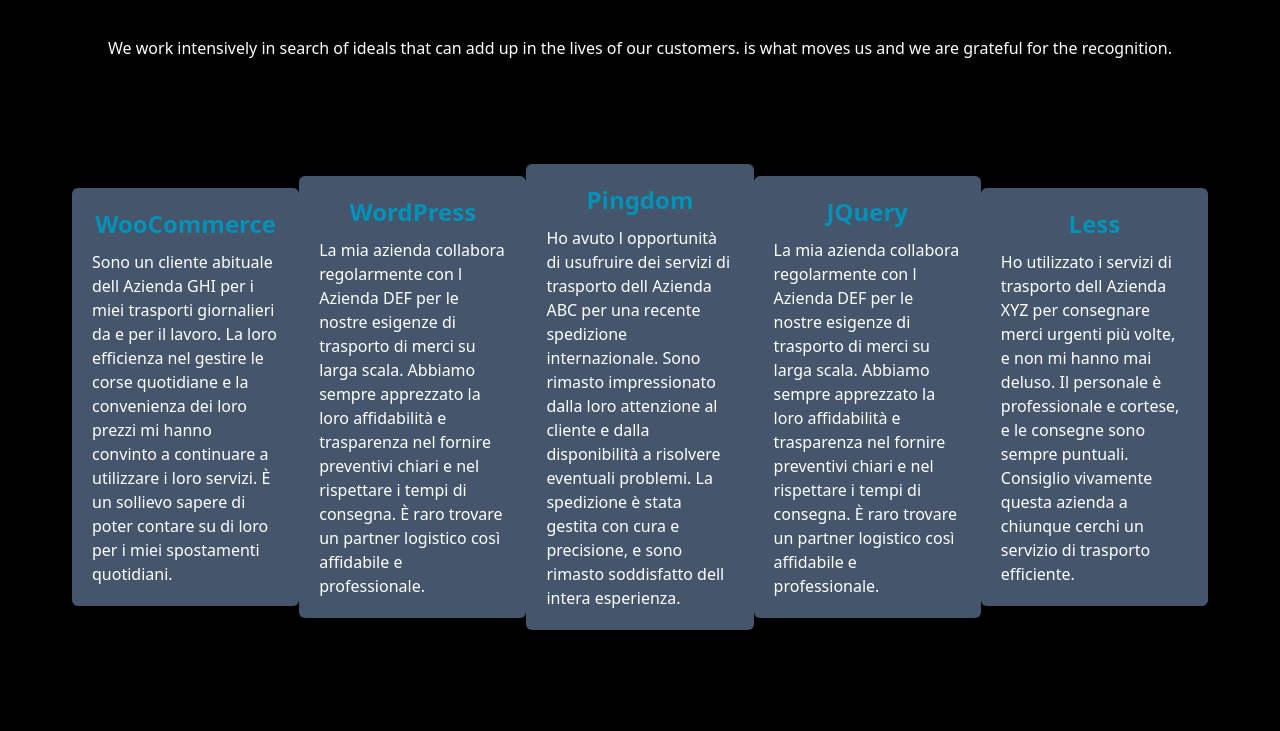
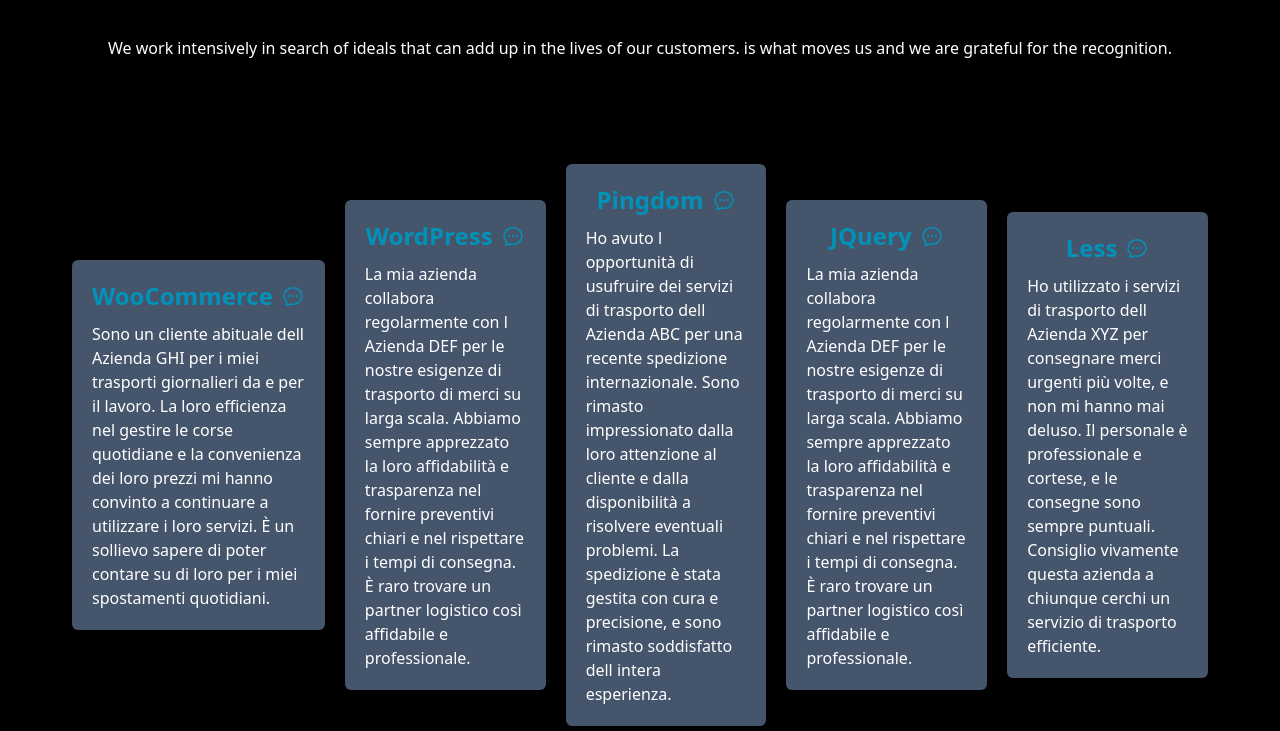
Before and after one commit to RykerWilder/logistic-site, a Vue app: page / in a window 1280 px wide. Shown: the part 2546-3277 px from the top of the page. Built offline with nearby package versions, Linux system fonts and the light colour scheme.

Commit message:
style: add svg in feedback

```diff
--- a/src/components/Card/FeedbackCard.vue
+++ b/src/components/Card/FeedbackCard.vue
@@ -8,7 +8,14 @@
 
 <template>
     <div v-for="testimonial in feedback" class="bg-slate-600 rounded-md p-5 w-[450px]">
-        <h2 class="text-center text-cyan-600 font-extrabold text-2xl mb-2.5">{{ testimonial.title }}</h2>
+        <h2 class="text-cyan-600 font-extrabold text-2xl mb-2.5 flex gap-2 justify-center items-center">
+            {{ testimonial.title }}
+            <svg xmlns="http://www.w3.org/2000/svg" fill="none" viewBox="0 0 24 24" stroke-width="1.5"
+                stroke="currentColor" class="size-6 text-cyan-600 text-end">
+                <path stroke-linecap="round" stroke-linejoin="round"
+                    d="M8.625 12a.375.375 0 1 1-.75 0 .375.375 0 0 1 .75 0Zm0 0H8.25m4.125 0a.375.375 0 1 1-.75 0 .375.375 0 0 1 .75 0Zm0 0H12m4.125 0a.375.375 0 1 1-.75 0 .375.375 0 0 1 .75 0Zm0 0h-.375M21 12c0 4.556-4.03 8.25-9 8.25a9.764 9.764 0 0 1-2.555-.337A5.972 5.972 0 0 1 5.41 20.97a5.969 5.969 0 0 1-.474-.065 4.48 4.48 0 0 0 .978-2.025c.09-.457-.133-.901-.467-1.226C3.93 16.178 3 14.189 3 12c0-4.556 4.03-8.25 9-8.25s9 3.694 9 8.25Z" />
+            </svg>
+        </h2>
         <p>{{ testimonial.feedback }}</p>
     </div>
 </template>
--- a/src/components/CustomerTestimonials.vue
+++ b/src/components/CustomerTestimonials.vue
@@ -22,7 +22,7 @@
             <p class="text-center text-white">We work intensively in search of ideals that can add up in the lives of
                 our customers. is what moves us and we are grateful for the recognition.</p>
         </div>
-        <div class="p-8 flex justify-between items-center text-white overflow-x-scroll overflow-y-hidden w-full">
+        <div class="p-8 flex justify-between items-center gap-5 text-white overflow-x-scroll overflow-y-hidden w-full">
             <FeedbackCard :feedback="store.trusted_feedback"/>
         </div>
     </section>
```
